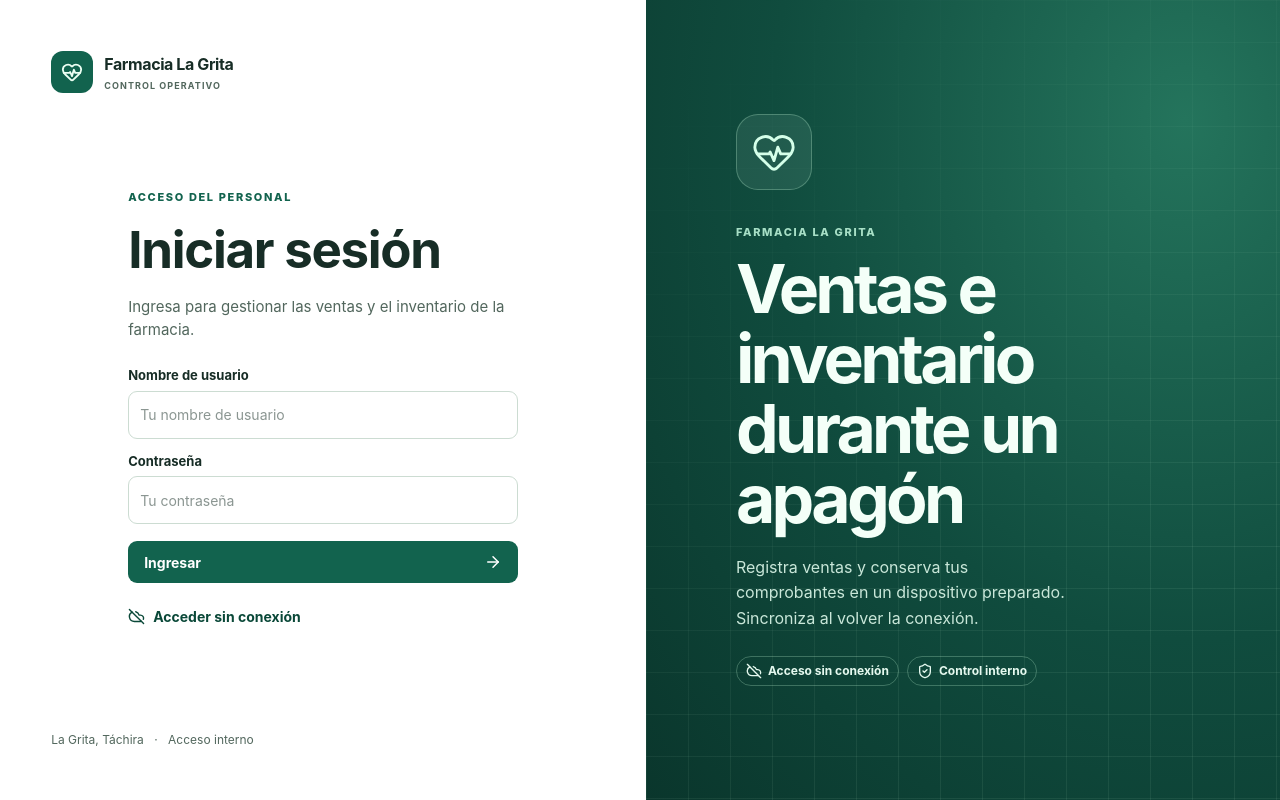
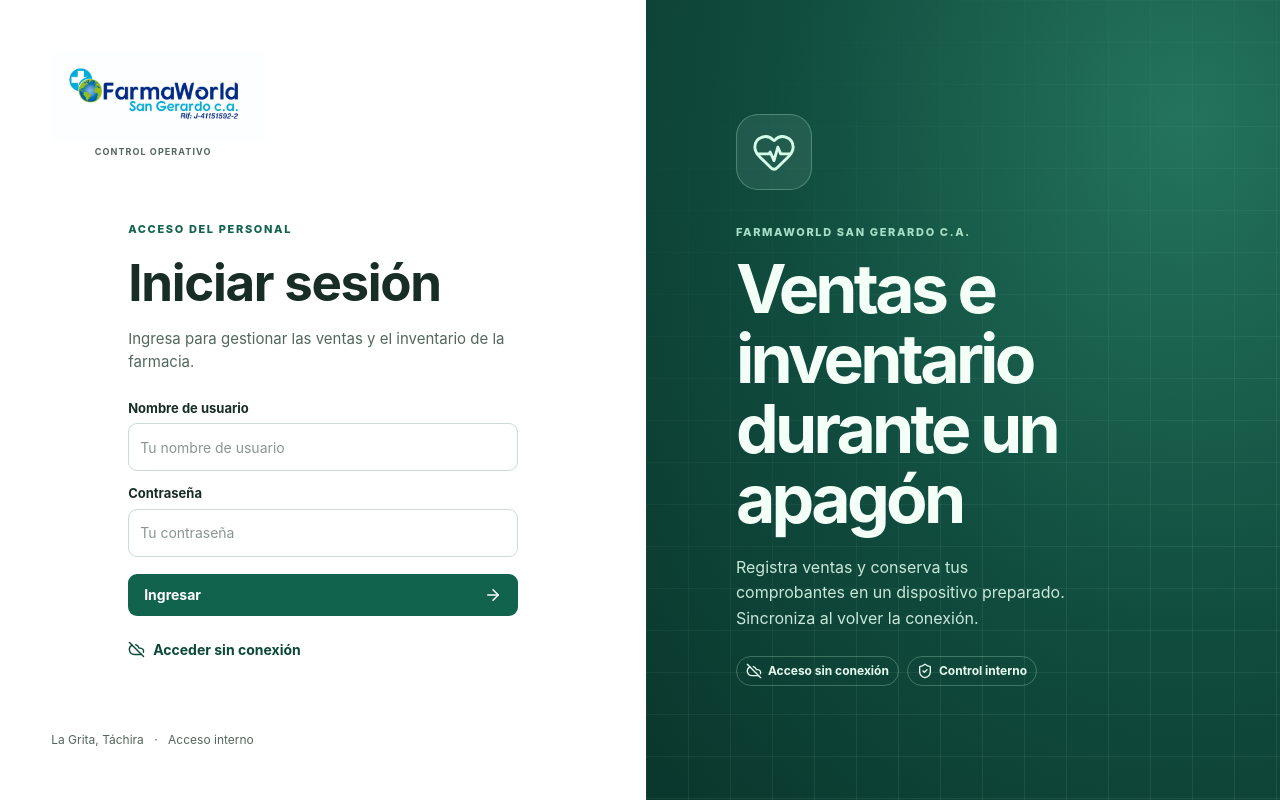
Before and after one commit to samerbilalsangronis-netizen/FARMACIALAGRITA, a Next.js app: page / in a window 1280 px wide. Built offline with nearby package versions, Linux system fonts and the light colour scheme.

Commit message:
Integrar la identidad de FarmaWorld San Gerardo

```diff
--- a/public/sw.js
+++ b/public/sw.js
@@ -1,13 +1,13 @@
 importScripts("/precache.generated.js");
 const { version, files } = self.PHARMACY_ASSETS;
 const CACHE = "pharmacy-shell-" + version;
-const ASSETS = new Set(files);
+const ASSETS = new Set([...files, "/manifest.webmanifest", "/icon-192.png", "/icon-512.png", "/farmaworld-logo.jpeg"]);
 const root = () => new Request(new URL("/", self.location.origin), { cache: "reload" });
 
 self.addEventListener("install", (event) => {
   event.waitUntil((async () => {
     const cache = await caches.open(CACHE);
-    await cache.addAll([root(), "/manifest.webmanifest", "/icon-192.png", "/icon-512.png", ...files]);
+    await cache.addAll([root(), ...ASSETS]);
     await self.skipWaiting();
   })());
 });
@@ -28,8 +28,7 @@ self.addEventListener("fetch", (event) => {
     event.respondWith(caches.open(CACHE).then(async (cache) => (await cache.match(root())) || fetch(event.request)));
     return;
   }
-  if (ASSETS.has(url.pathname) || url.pathname.startsWith("/_next/static/") ||
-      ["/manifest.webmanifest", "/icon-192.png", "/icon-512.png"].includes(url.pathname)) {
+  if (ASSETS.has(url.pathname) || url.pathname.startsWith("/_next/static/")) {
     event.respondWith(caches.match(event.request).then((cached) => cached || fetch(event.request)));
   }
 });
--- a/src/app/layout.tsx
+++ b/src/app/layout.tsx
@@ -1,12 +1,13 @@
 import type { Metadata, Viewport } from "next";
 import "./styles.css";
+import { pharmacyBrand } from "@/lib/brand";
 
 export const metadata: Metadata = {
-  title: "Farmacia La Grita",
+  title: pharmacyBrand.name,
   description: "Control de ventas, inventario y operación durante apagones.",
   robots: { index: false, follow: false },
   manifest: "/manifest.webmanifest",
-  appleWebApp: { capable: true, statusBarStyle: "default", title: "Farmacia La Grita" },
+  appleWebApp: { capable: true, statusBarStyle: "default", title: pharmacyBrand.name },
   icons: { icon: "/icon-192.png", apple: "/icon-192.png" },
 };
 export const viewport: Viewport = { themeColor: "#f3f6f4", width: "device-width", initialScale: 1 };
--- a/src/app/styles.css
+++ b/src/app/styles.css
@@ -25,10 +25,10 @@ button{font:inherit}
 .button-danger:not(:disabled):hover{background:#f6d5ce}
 .icon-button{padding:7px;min-width:40px}
 .full{width:100%}
-.brand{display:flex;gap:11px;align-items:center}
-.brand-icon{width:42px;height:42px;border-radius:12px;background:var(--green);color:#ecfff3;display:grid;place-items:center;flex:none}
-.brand strong{font-size:16px;letter-spacing:-.025em;display:block}
-.brand small{display:block;font-size:9px;font-weight:750;letter-spacing:.12em;margin-top:3px}
+.brand{display:grid;gap:3px;justify-items:start;min-width:0}
+.brand img{display:block;width:215px;max-width:100%;height:auto;border-radius:6px}
+.brand small{display:block;padding-left:8%;font-size:9px;font-weight:750;letter-spacing:.12em}
+.sidebar-brand .brand img{width:183px}
 .eyebrow{font-size:11px;font-weight:760;letter-spacing:.15em;color:var(--green)}
 .login-shell{min-height:100dvh;display:grid;grid-template-columns:minmax(390px,1.02fr) minmax(360px,1fr);background:#fff}
 .login-left{display:flex;flex-direction:column;min-height:100dvh;padding:clamp(24px,4vw,60px)}
--- a/src/components/admin.tsx
+++ b/src/components/admin.tsx
@@ -1,4 +1,5 @@
 "use client";
+import { pharmacyDisplayName } from "@/lib/brand";
 import { useState, type FormEvent } from "react";
 import { amountPattern, decimal, displayDate, money, normalize, type Customer, type Profile } from "@/lib/domain";
 import { rpc, supabase } from "@/lib/supabase";
@@ -65,7 +66,7 @@ export function Settings({ op }: { op: Operation }) {
           await rpc("save_settings", { data: Object.fromEntries(data) });
           await op.sync(true);
         }, "Configuración guardada.")}>
-          <Field label="Nombre de la farmacia"><input name="pharmacy_name" defaultValue={settings.pharmacy_name} maxLength={120} required /></Field>
+          <Field label="Nombre de la farmacia"><input name="pharmacy_name" defaultValue={pharmacyDisplayName(settings.pharmacy_name)} maxLength={120} required /></Field>
           <div className="form-grid">
             <Field label="Dirección"><input name="address" defaultValue={settings.address} maxLength={220} /></Field>
             <Field label="Teléfono"><input name="phone" defaultValue={settings.phone} maxLength={40} /></Field>
--- a/src/components/pharmacy.tsx
+++ b/src/components/pharmacy.tsx
@@ -1,5 +1,6 @@
 "use client";
 import { useEffect, useState } from "react";
+import { pharmacyBrand } from "@/lib/brand";
 import { motion, useReducedMotion } from "framer-motion";
 import { Activity, ArrowDownToLine, ArrowRight, BarChart3, BatteryCharging, CalendarClock, ClipboardCheck, Clock3, CloudOff, HeartPulse, History, LayoutGrid, LockKeyhole, Menu, Package, RefreshCw, Settings2, ShieldCheck, ShoppingCart, Users, Wifi, X } from "lucide-react";
 import { useForm } from "react-hook-form";
@@ -140,7 +141,7 @@ function Login({ op }: { op: Operation }) {
       <div className="grid-overlay" aria-hidden="true" />
       <div className="login-aside-inner">
         <div className="login-emblem"><HeartPulse size={46} strokeWidth={1.5} /></div>
-        <p className="eyebrow">FARMACIA LA GRITA</p>
+        <p className="eyebrow">{pharmacyBrand.name.toUpperCase()}</p>
         <h2>Ventas e inventario durante un apagón</h2>
         <p>Registra ventas y conserva tus comprobantes en un dispositivo preparado. Sincroniza al volver la conexión.</p>
         <div className="login-tags"><span><CloudOff size={16} /> Acceso sin conexión</span><span><ShieldCheck size={16} /> Control interno</span></div>
--- a/src/components/records.tsx
+++ b/src/components/records.tsx
@@ -1,4 +1,5 @@
 "use client";
+import { pharmacyBrand, pharmacyDisplayName } from "@/lib/brand";
 import { useState } from "react";
 import { ArrowDownToLine, ClipboardCheck, FileText, Printer, X } from "lucide-react";
 import { currencies, decimal, disclaimer, displayDate, localDay, money, normalize, type Catalog, type Receipt } from "@/lib/domain";
@@ -20,7 +21,7 @@ export function ReceiptView({ receipt, catalog, close }: { receipt: Receipt; cat
       <div className="receipt-tools"><h2>Comprobante interno</h2><Button aria-label="Cerrar comprobante" variant="ghost" className="icon-button" onClick={close}><X size={20} /></Button></div>
       {error && <Notice>{error}</Notice>}
       <article id="print-receipt" className={"receipt-paper print-" + width}>
-        <h2>{catalog?.settings.pharmacy_name ?? "Farmacia La Grita"}</h2>
+        <h2>{pharmacyDisplayName(catalog?.settings.pharmacy_name)}</h2>
         <p>{catalog?.settings.address} {catalog?.settings.phone}</p>
         <p className="receipt-warning">{disclaimer}</p>
         <small>Operación {receipt.id}</small>
@@ -45,7 +46,7 @@ export function ReceiptView({ receipt, catalog, close }: { receipt: Receipt; cat
         <Button variant="outline" onClick={async () => {
           try {
             const rows: ExportCell[][] = [
-              [catalog?.settings.pharmacy_name ?? "Farmacia La Grita", disclaimer],
+              [pharmacyDisplayName(catalog?.settings.pharmacy_name), disclaimer],
               ["Identificador", receipt.id], ["Fecha", displayDate(receipt.occurred_at)],
               ["Cajero", receipt.cashier_name], ["Cliente", receipt.customer_name], ["Estado", syncLabel(receipt)],
               ...receipt.sale_items.map((item) => [item.name, item.quantity, money(item.unit_price), money(new decimal(item.unit_price).times(item.quantity).toFixed(2))]),
@@ -197,7 +198,8 @@ export function Reports({ op, emergency }: { op: Operation; emergency: boolean }
   const max = Math.max(1, ...dates.map(([, value]) => value.toNumber()));
   const low = (op.catalog?.products ?? []).filter((p) => p.active && p.stock <= p.min_stock).sort((a, b) => a.stock - b.stock);
   async function exportReportPdf() {
-    const { createReportPdf } = await import("@/lib/report-pdf");
+    const [{ createReportPdf }, logo] = await Promise.all([import("@/lib/report-pdf"), fetch(pharmacyBrand.logo)]);
+    if (!logo.ok) throw new Error("No se pudo cargar el logo del reporte. Abre la app con internet para actualizarlo.");
     const formatDay = (day: string) => day.split("-").reverse().join("/");
     const period = from && to ? formatDay(from) + " al " + formatDay(to) :
       from ? "Desde el " + formatDay(from) : to ? "Hasta el " + formatDay(to) : "Todo el período disponible";
@@ -220,7 +222,9 @@ export function Reports({ op, emergency }: { op: Operation; emergency: boolean }
     ] as const;
     const pdf = createReportPdf({
       title: emergency ? "Cierre de emergencia" : "Reporte de ventas",
-      pharmacy: settings?.pharmacy_name ?? "Farmacia La Grita",
+      pharmacy: pharmacyDisplayName(settings?.pharmacy_name),
+      logo: new Uint8Array(await logo.arrayBuffer()),
+      rif: pharmacyBrand.rif,
       address: settings?.address,
       phone: settings?.phone,
       period,
--- a/src/components/ui/shared.tsx
+++ b/src/components/ui/shared.tsx
@@ -1,8 +1,12 @@
 import type { ReactNode } from "react";
-import { AlertCircle, CheckCircle2, HeartPulse } from "lucide-react";
+import { AlertCircle, CheckCircle2 } from "lucide-react";
+import { pharmacyBrand } from "@/lib/brand";
 
-export function Brand({ compact = false }: { compact?: boolean }) {
-  return <div className="brand"><div className="brand-icon"><HeartPulse size={22} /></div><div><strong>Farmacia La Grita</strong>{!compact && <small>CONTROL OPERATIVO</small>}</div></div>;
+export function Brand() {
+  return <div className="brand">
+    <img src={pharmacyBrand.logo} alt={pharmacyBrand.name} width={1280} height={539} />
+    <small>CONTROL OPERATIVO</small>
+  </div>;
 }
 export function Field({ label, children }: { label: string; children: ReactNode }) {
   return <label className="field"><span>{label}</span>{children}</label>;
--- /dev/null
+++ b/src/lib/brand.ts
@@ -0,0 +1,10 @@
+export const pharmacyBrand = {
+  name: "FarmaWorld San Gerardo C.A.",
+  logo: "/farmaworld-logo.jpeg",
+  rif: "J-41151592-2",
+};
+
+export function pharmacyDisplayName(name?: string) {
+  const configured = name?.trim();
+  return configured && configured !== "Farmacia La Grita" ? configured : pharmacyBrand.name;
+}
--- a/src/lib/report-pdf.ts
+++ b/src/lib/report-pdf.ts
@@ -9,6 +9,8 @@ export type ReportSection = {
 export type ReportPdf = {
   title: string;
   pharmacy: string;
+  logo: Uint8Array;
+  rif: string;
   address?: string;
   phone?: string;
   period: string;
@@ -19,8 +21,8 @@ export type ReportPdf = {
 };
 
 const colors = {
-  forest: "#123D35", teal: "#087C65", green: "#BFF2DD", ink: "#14352D", muted: "#4D6159",
-  line: "#D9E7DF", mint: "#ECF8F2", pale: "#F5F8F6", white: "#FFFFFF", amber: "#8A5917", sand: "#FFF3DD",
+  forest: "#102E61", teal: "#00738C", green: "#D1F3FA", ink: "#173354", muted: "#4D6377",
+  line: "#DAE8EE", mint: "#EAF6FA", pale: "#F4F8FA", white: "#FFFFFF", amber: "#8A5917", sand: "#FFF3DD",
 };
 
 function printable(text: string) {
@@ -52,17 +54,17 @@ export function createReportPdf(report: ReportPdf) {
   function header(first: boolean) {
     if (first) {
       font(15, colors.white, true);
-      const pharmacy = wrap(report.pharmacy, 141);
-      const titleTop = 38 + (pharmacy.length - 1) * 6;
+      const pharmacy = wrap(report.pharmacy, 95);
+      const titleTop = Math.max(47, 37 + (pharmacy.length - 1) * 6);
       font(9, colors.green);
-      const address = [report.address, report.phone].filter(Boolean).join("  |  ");
+      const address = ["RIF " + report.rif, report.address, report.phone].filter(Boolean).join("  |  ");
       const contact = address ? wrap(address, width - 4) : [];
       const headerHeight = titleTop + 19 + contact.length * 4;
       fill(0, 0, 210, headerHeight, colors.forest);
       fill(0, 0, 210, 2, colors.teal);
-      fill(178, 13, 16, 16, colors.teal);
-      fill(184.5, 16, 3, 10, colors.green);
-      fill(181, 19.5, 10, 3, colors.green);
+      const logo = doc.getImageProperties(report.logo);
+      const logoWidth = 76;
+      doc.addImage(report.logo, "JPEG", left + width - logoWidth, 9, logoWidth, logoWidth * logo.height / logo.width);
       font(8, colors.green, true);
       doc.text("FARMACIA  /  CONTROL OPERATIVO", left, 16);
       font(15, colors.white, true);
```
Also changed, not shown: public/farmaworld-logo.jpeg (added), public/manifest.webmanifest.
